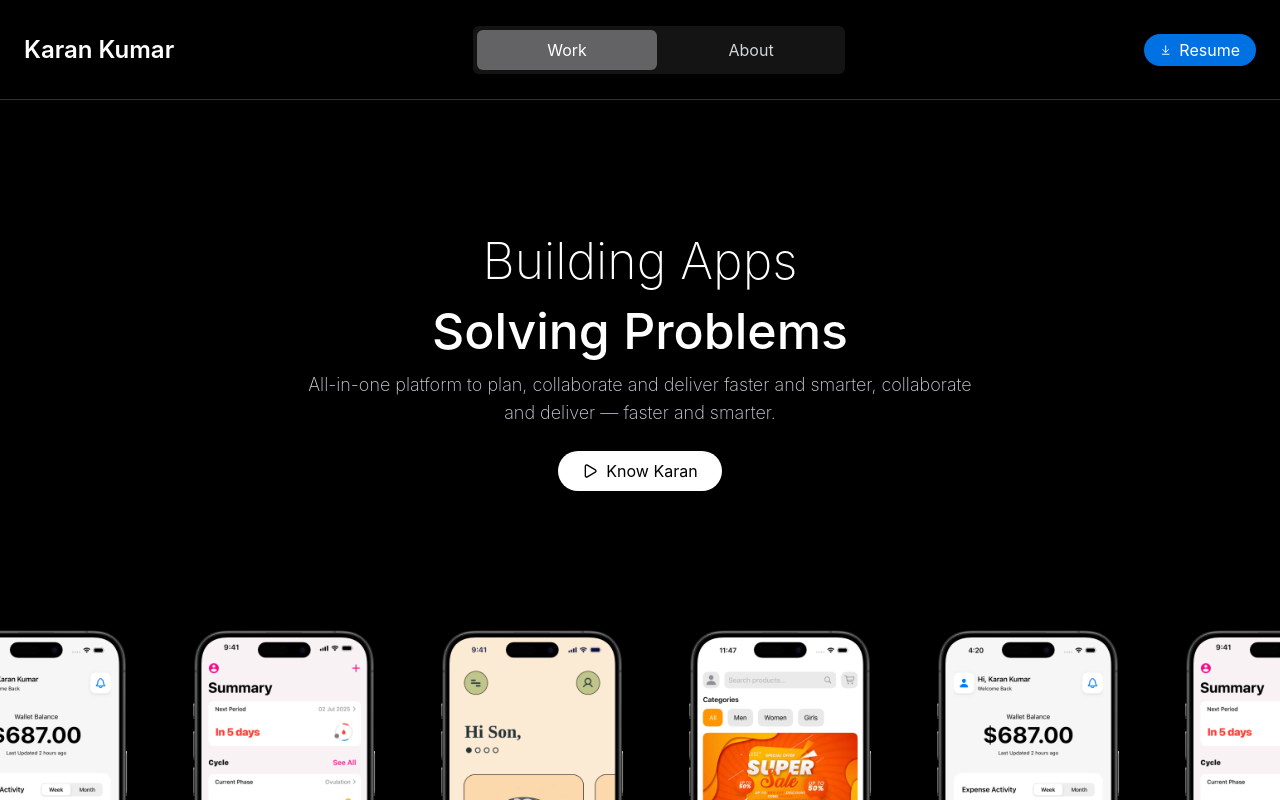
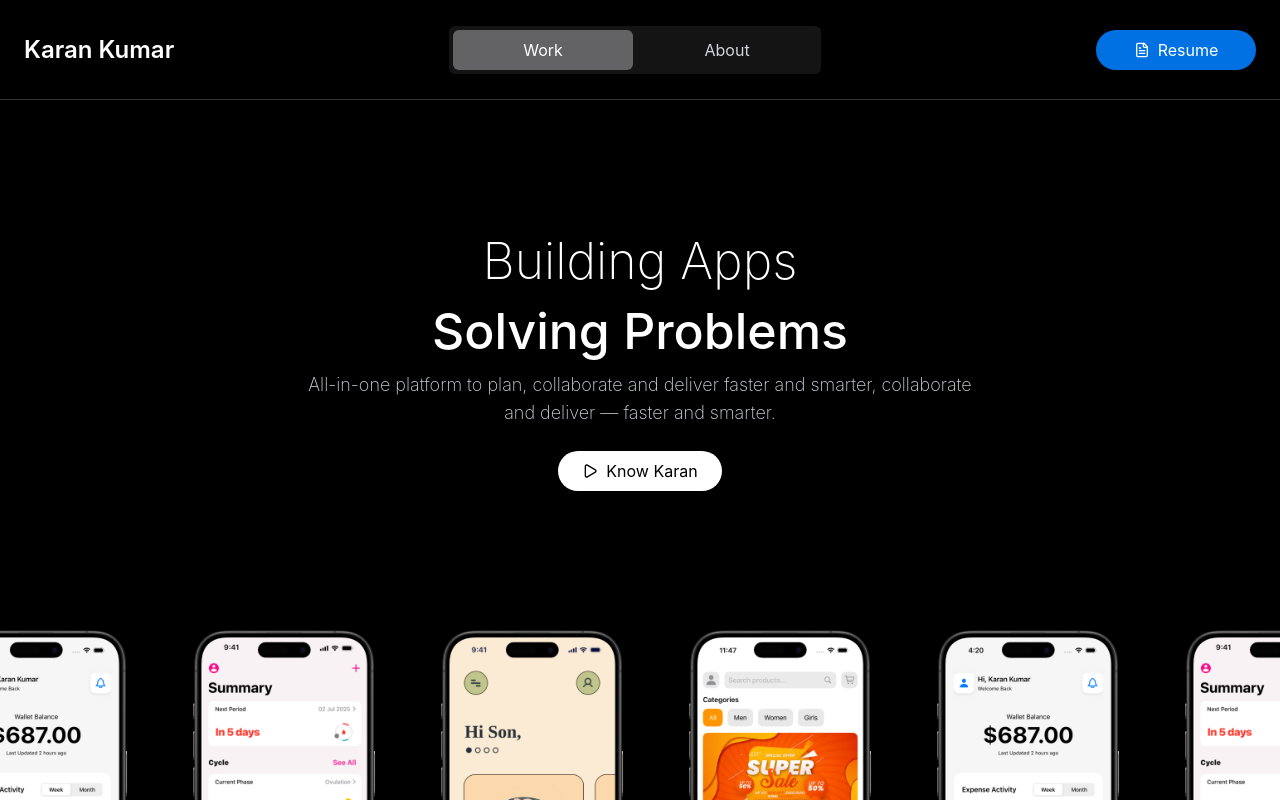
Before and after one commit to thekarandeveloper/thekarandeveloper, a Next.js app: page / in a window 1280 px wide. Shown: the top 800 px of the page. Built offline with nearby package versions, Linux system fonts and the light colour scheme.

Commit message:
fixed-navbar

```diff
--- a/components/Navbar.jsx
+++ b/components/Navbar.jsx
@@ -2,7 +2,7 @@
 
 import Link from "next/link"
 import { usePathname } from "next/navigation"
-import { ArrowDownToLineIcon, Menu, X } from "lucide-react"
+import { FileTextIcon, Menu, X } from "lucide-react"
 import { useEffect, useState } from "react"
 import ActionButton from "./micro/Button"
 export default function Navbar() {
@@ -71,10 +71,9 @@ export default function Navbar() {
       </ul>
 
       {/* Resume Button */}
-      <div className="flex items-center justify-center p-4 bg-[#0071E3] text-white w-28 h-8 rounded-3xl cursor-pointer hover:bg-blue-700">
-        <ArrowDownToLineIcon className="w-4 h-4 mr-2" />
-        Resume
-      </div>
+      <ActionButton label={"Resume"} Icon={FileTextIcon} color="blue" onClick={()=>{
+         window.open("https://drive.google.com/file/d/1RtbtafuqySA1fmiqqaC6Ust2480T7sPb/view?usp=sharing", "_blank")
+      }}></ActionButton>
 
 
 
```
